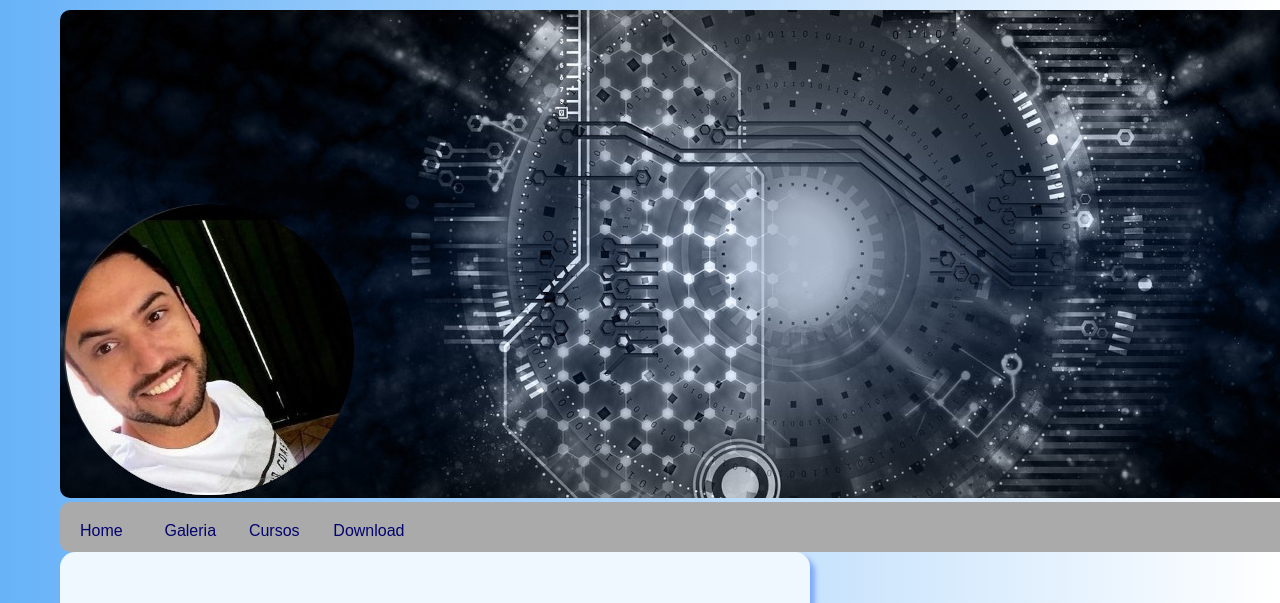
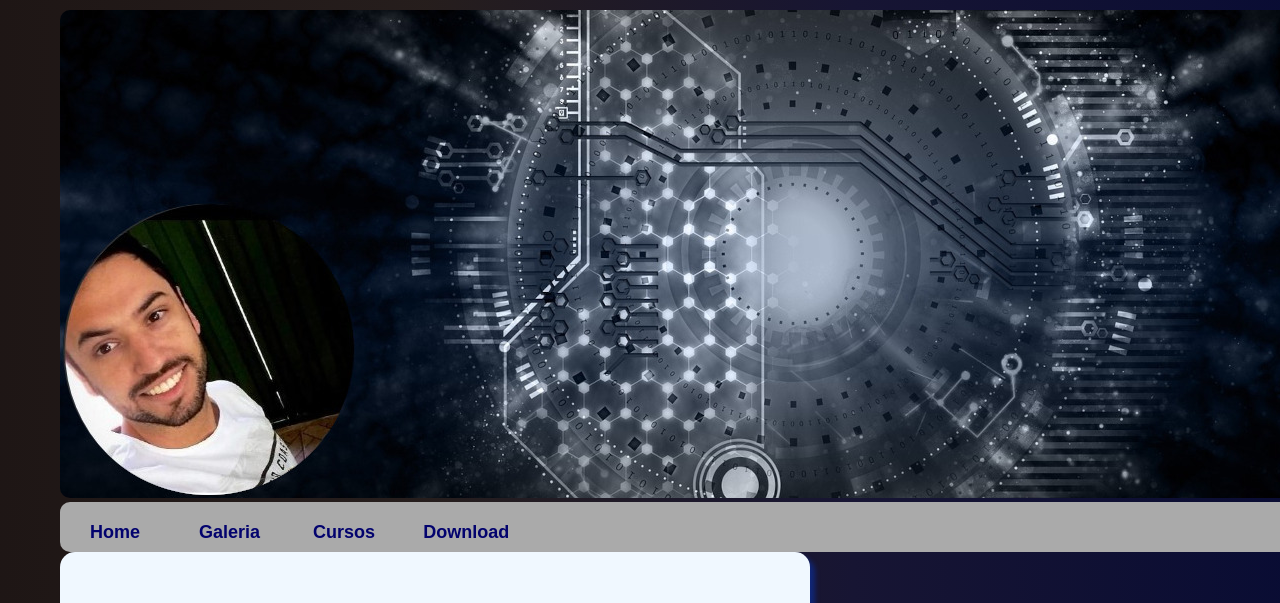
Before and after one commit to DevAlexandre1/Meu_Site, a plain HTML site: page index.html in a window 1280 px wide. Shown: the top 603 px of the page. Drawn offline with Linux system fonts and the light colour scheme.

Commit message:
Criando menu

```diff
--- a/index.html
+++ b/index.html
@@ -18,10 +18,10 @@
 <body>
     <div id="menu_start">
         <nav id="menu_nav">
-            <div>Home</div>
-            <div>Galeria</div>
-            <div>Cursos</div>
-            <div>Download</div>
+            <div id="d1">Home</div>
+            <div id="d2">Galeria</div>
+            <div id="d3">Cursos</div>
+            <div id="d4">Download</div>
 
             <p>Testando o paragrafo filho da div</p>
         </nav>
--- a/style.css
+++ b/style.css
@@ -5,7 +5,8 @@
 
 body{
    /*background-image: linear-gradient(90deg, rgb(156, 242, 253), white);*/
-   background-image: linear-gradient(90deg, rgb(103, 178, 248), white);
+   /*background-image: linear-gradient(90deg, rgb(103, 178, 248), white);*/
+   background-image: linear-gradient(90deg, hsl(7, 18%, 10%),hsl(7, 14%, 13%), rgb(23, 21, 51),hsl(236, 68%, 12%));
    margin-top: 10px;
     margin-left: 60px;
     margin-right: 40px;
@@ -68,11 +69,42 @@ div#menu_start{
 nav#menu_nav > div{
     display: inline-block;
     color:rgb(3, 3, 110);
-    width: 40px;
+    width: 70px;
     height: 5px;
     padding: 20px;
     font-family: Arial, Helvetica, sans-serif;
-    font-size: medium;
+    font-weight: bold;
+    font-size: large;
+    text-align: center;
+
+
+}
+
+div#d1:hover{
+    color: white;
+    background-color: rgb(3, 3, 110);
+    height: 10px;
+    border-radius: 10px;
+
+}
+div#d2:hover{
+    color: white;
+    background-color: rgb(3, 3, 110);
+    height: 10px;
+    border-radius: 10px;
+
+}
+div#d3:hover{
+    color: white;
+    background-color: rgb(3, 3, 110);
+    height: 10px;
+    border-radius: 10px;
+}
+div#d4:hover{
+    color: white;
+    background-color: rgb(3, 3, 110);
+    height: 10px;
+    border-radius: 10px;
 
 }
 
```
